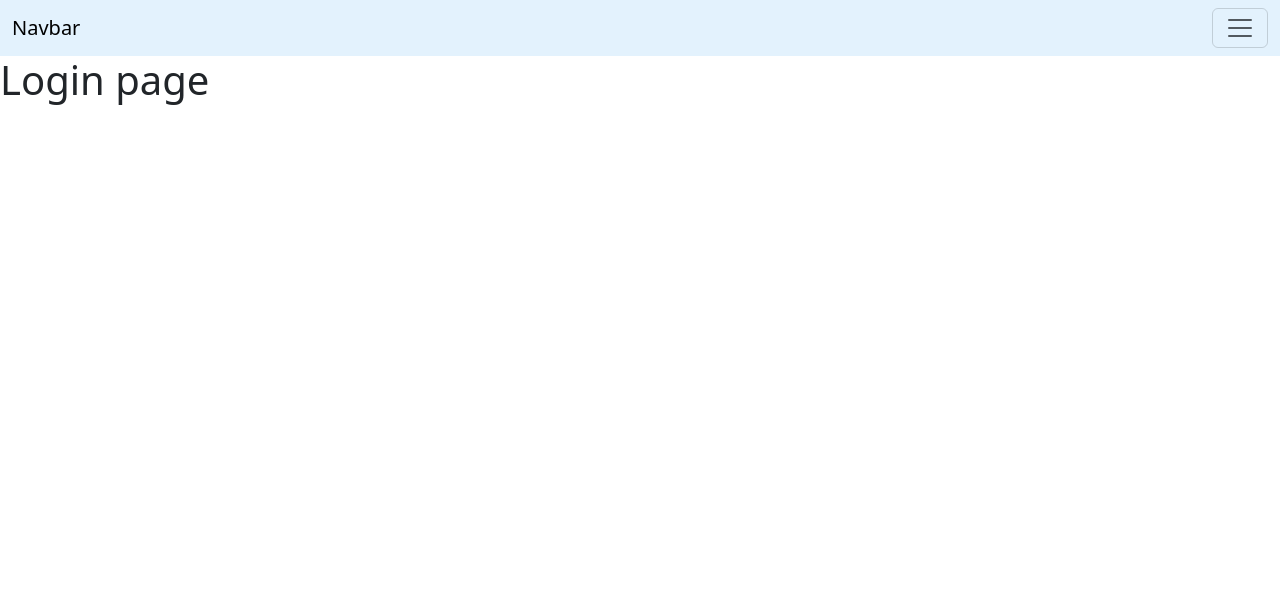
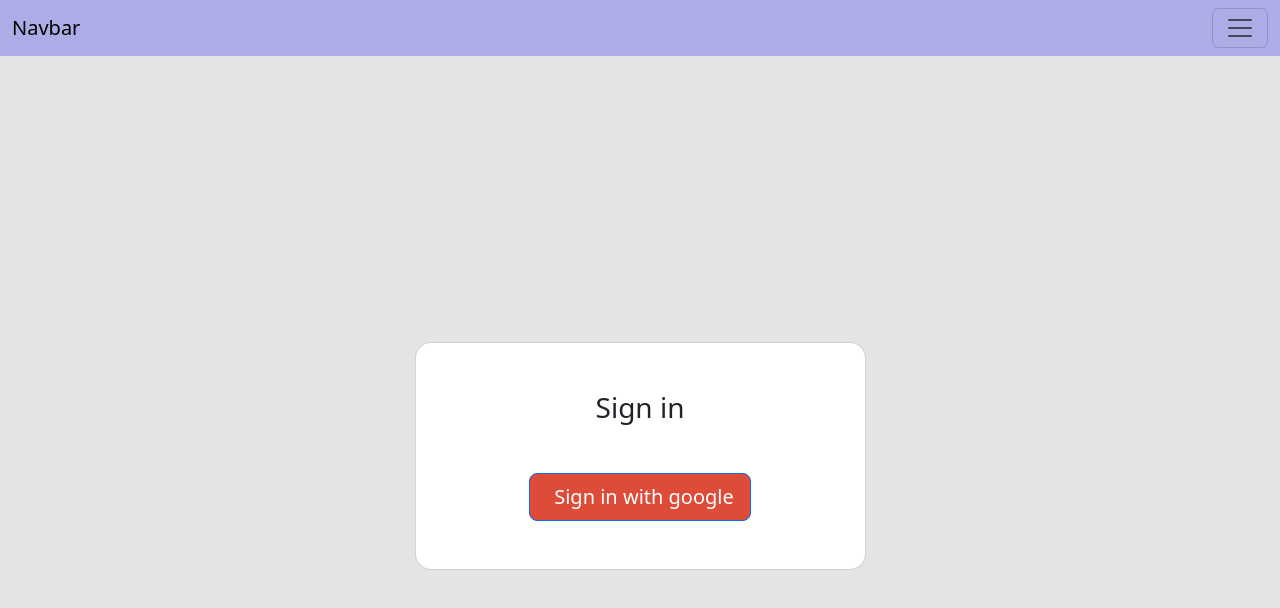
Before and after one commit to Nimisha-Mavar/Social-Media-Site, a React (Vite) app in the folder Social_Media/: page /login in a window 1280 px wide. Shown: the top 608 px of the page. Built offline with nearby package versions, Linux system fonts and the light colour scheme; no server answers.

Commit message:
Add sign in with google functionality

```diff
--- a/Social_Media/src/componets/Login.tsx
+++ b/Social_Media/src/componets/Login.tsx
@@ -1,3 +1,40 @@
+import { auth, provider } from "../config/firebase";
+import { signInWithPopup } from "firebase/auth";
+import { useNavigate } from "react-router-dom";
+
 export const Login = () => {
-  return <h1>Login page</h1>;
+  const navigate = useNavigate();
+
+  const googleSignup = async () => {
+    const result = await signInWithPopup(auth, provider);
+    console.log(result);
+    navigate("/");
+  };
+  return (
+    <section className="vh-100" style={{ backgroundColor: "#E5E4E2" }}>
+      <div className="container py-5 h-100">
+        <div className="row d-flex justify-content-center align-items-center h-100">
+          <div className="col-12 col-md-8 col-lg-6 col-xl-5">
+            <div
+              className="card shadow-2-strong"
+              style={{ borderRadius: "1rem" }}
+            >
+              <div className="card-body p-5 text-center">
+                <h3 className="mb-5">Sign in</h3>
+
+                <button
+                  className="btn btn-lg btn-block btn-primary"
+                  style={{ backgroundColor: "#dd4b39" }}
+                  type="submit"
+                  onClick={googleSignup}
+                >
+                  <i className="fab fa-google me-2"></i> Sign in with google
+                </button>
+              </div>
+            </div>
+          </div>
+        </div>
+      </div>
+    </section>
+  );
 };
--- a/Social_Media/src/componets/Navbar.tsx
+++ b/Social_Media/src/componets/Navbar.tsx
@@ -1,9 +1,10 @@
 import { Link } from "react-router-dom";
+import { auth } from "../config/firebase";
 
 export const Navbar = () => {
   return (
     <>
-      <nav className="navbar" style={{ backgroundColor: "#e3f2fd" }}>
+      <nav className="navbar" style={{ backgroundColor: "#ACACE6" }}>
         <div className="container-fluid">
           <Link to="/" className="navbar-brand">
             Navbar
@@ -25,8 +26,13 @@ export const Navbar = () => {
                 Home
               </Link>
               <Link to="/login" className="nav-link">
-                Login
+                Sign In
               </Link>
+              {auth.currentUser ? (
+                <span>{auth.currentUser?.displayName}</span>
+              ) : (
+                ""
+              )}
             </div>
           </div>
         </div>
```
